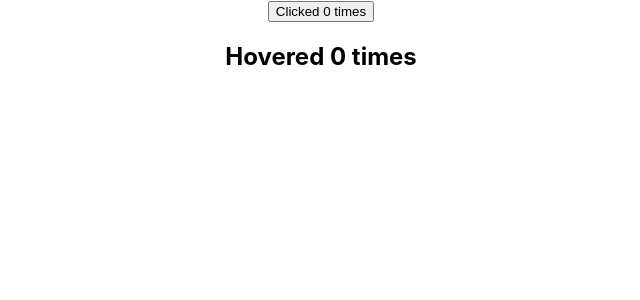
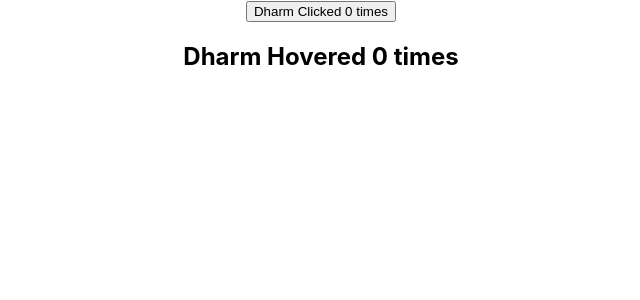
Before and after one commit to dharm-singh-au26/myapp, a React (Create React App) app: page / in a window 1280 px wide. Shown: the top 300 px of the page, without its empty margins (319-959 px from the left). Built offline with nearby package versions, Linux system fonts and the light colour scheme.

Commit message:
higher order component

```diff
--- a/src/components/ClickCounter.js
+++ b/src/components/ClickCounter.js
@@ -1,4 +1,5 @@
 import React, { Component } from 'react'
+import UpdatedComponent from './withCounter'
 
  class ClickCounter extends Component {
     constructor(props) {
@@ -17,10 +18,10 @@ import React, { Component } from 'react'
     const {count}  = this.state
     return (
       <div>
-        <button onClick={this.incrementCount}>Clicked {count} times </button>
+        <button onClick={this.incrementCount}>{this.props.name} Clicked {count} times </button>
       </div>
     )
   }
 }
 
-export default ClickCounter
+export default UpdatedComponent(ClickCounter)
--- a/src/components/HoverCounter.js
+++ b/src/components/HoverCounter.js
@@ -1,5 +1,5 @@
 import React, { Component } from "react";
-
+import UpdatedComponent from './withCounter'
 export class HoverCounter extends Component {
   constructor(props) {
     super(props);
@@ -17,10 +17,10 @@ export class HoverCounter extends Component {
     const {count} = this.state
     return (
       <div>
-        <h2 onMouseOver={this.incrementCount}>Hovered {count} times</h2>
+        <h2 onMouseOver={this.incrementCount}>{this.props.name} Hovered {count} times</h2>
       </div>
     );
   }
 }
 
-export default HoverCounter;
+export default UpdatedComponent(HoverCounter);
--- /dev/null
+++ b/src/components/withCounter.js
@@ -0,0 +1,11 @@
+import React from "react";
+
+const UpdatedComponent = (OriginalComponent) => {
+  class NewComponent extends React.Component {
+    render() {
+      return <OriginalComponent name='Dharm' />;
+    }
+  }
+  return NewComponent;
+};
+export default UpdatedComponent
```
